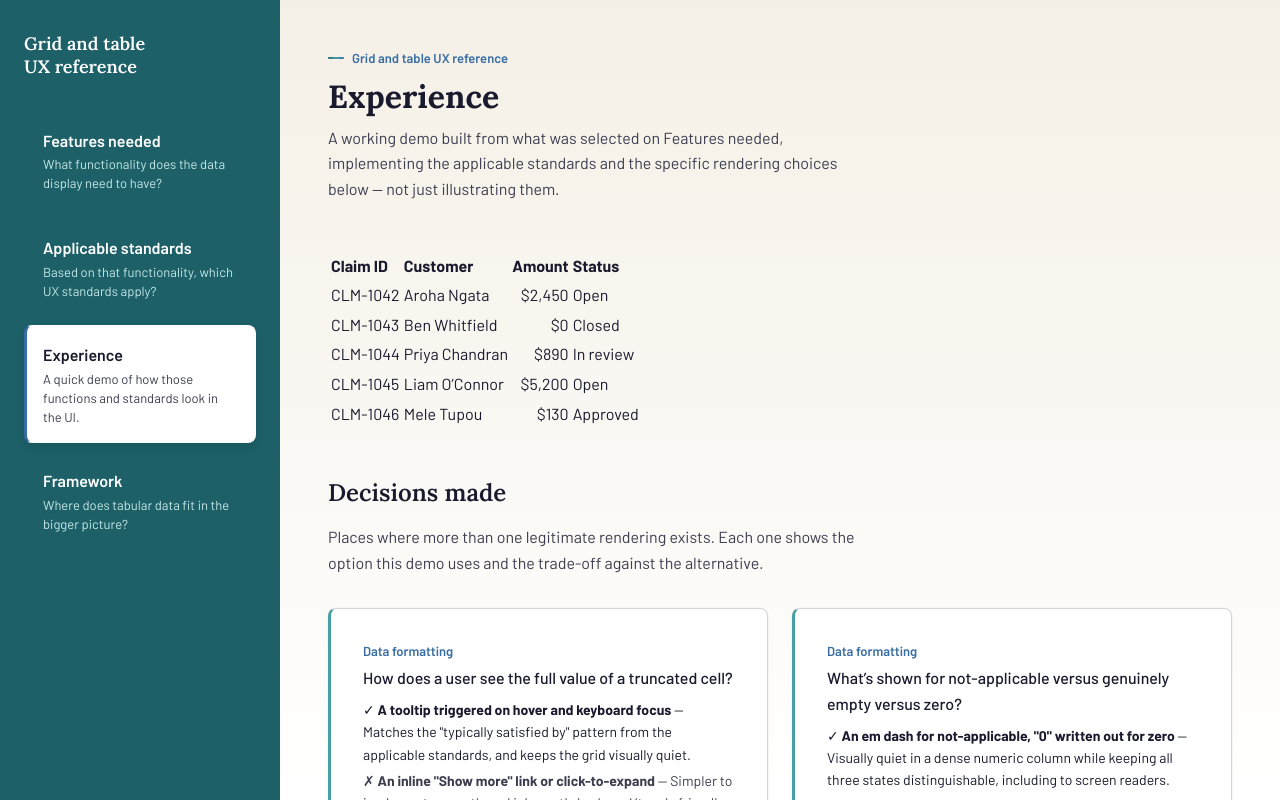
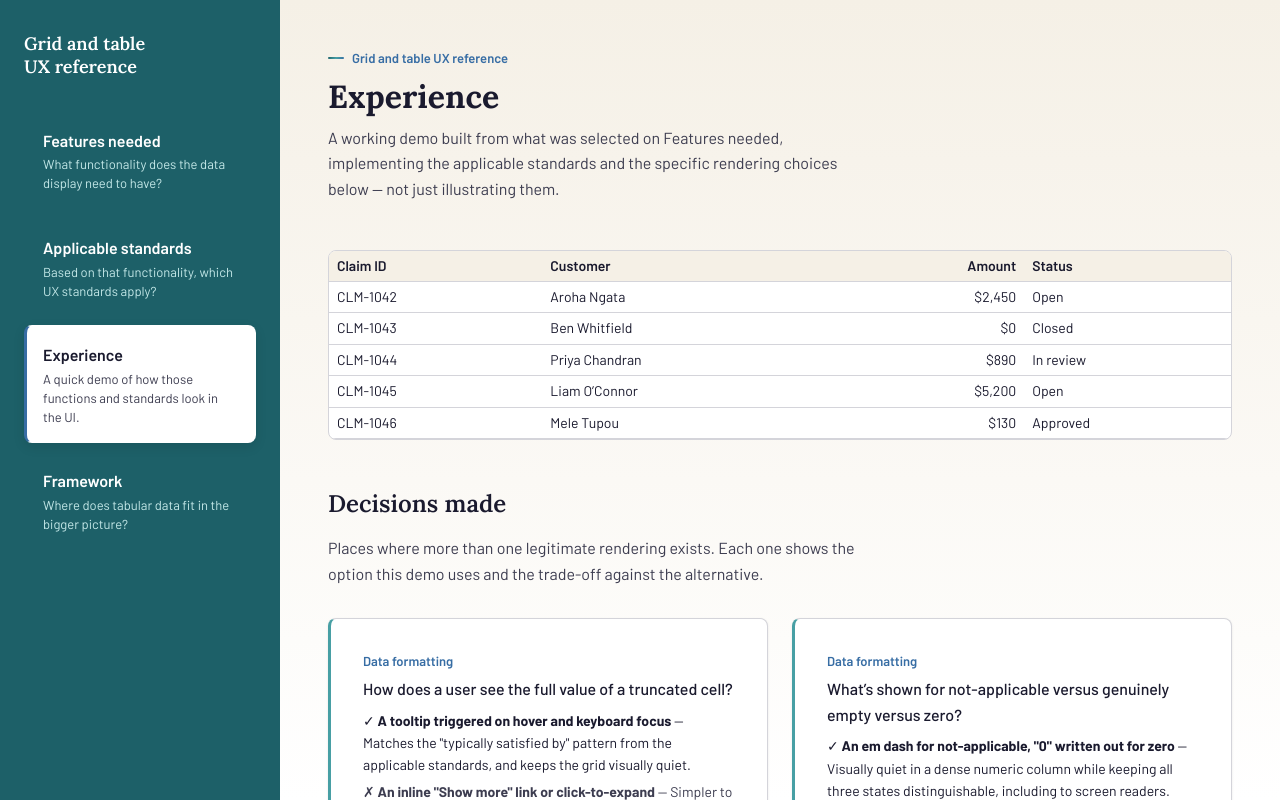
Before and after one commit to puneetsyaloutlook/grabledesigner, a React (Vite) app: page /experience in a window 1280 px wide. Shown: the top 800 px of the page. Built offline with nearby package versions, Linux system fonts and the light colour scheme.

Commit message:
Add files via upload

```diff
--- a/src/styles/global.css
+++ b/src/styles/global.css
@@ -263,6 +263,269 @@ h3 {
   max-width: 65ch;
 }
 
+.overlay-backdrop {
+  position: fixed;
+  inset: 0;
+  background: rgba(26, 26, 46, 0.4);
+  display: flex;
+  justify-content: flex-end;
+  z-index: 100;
+}
+
+.overlay-panel {
+  background: var(--surface-page);
+  box-shadow: var(--shadow-elevated);
+  display: flex;
+  flex-direction: column;
+  max-height: 100vh;
+  overflow-y: auto;
+}
+
+.overlay-drawer {
+  width: 420px;
+  max-width: 90vw;
+  height: 100vh;
+}
+
+.overlay-modal {
+  margin: auto;
+  width: 480px;
+  max-width: 90vw;
+  max-height: 80vh;
+  border-radius: var(--radius-lg);
+}
+
+.overlay-backdrop:has(.overlay-modal) {
+  justify-content: center;
+  align-items: center;
+}
+
+.overlay-header {
+  display: flex;
+  align-items: flex-start;
+  justify-content: space-between;
+  gap: var(--space-md);
+  padding: var(--space-lg);
+  border-bottom: 1px solid var(--border-default);
+}
+
+.overlay-header h2 {
+  margin: 0;
+  font-size: var(--text-h3-size);
+  outline: none;
+}
+
+.overlay-close {
+  background: none;
+  border: none;
+  cursor: pointer;
+  font-size: 1rem;
+  color: var(--text-secondary);
+  padding: var(--space-xs);
+  line-height: 1;
+}
+
+.overlay-close:hover {
+  color: var(--text-primary);
+}
+
+.overlay-close:focus-visible {
+  outline: 2px solid var(--border-active);
+  outline-offset: 2px;
+}
+
+.overlay-body {
+  padding: var(--space-lg);
+}
+
+/* Demo grid */
+
+.demo-table-wrap {
+  overflow-x: auto;
+  border: 1px solid var(--border-default);
+  border-radius: var(--radius-lg);
+  background: var(--surface-page);
+}
+
+.demo-table {
+  border-collapse: collapse;
+  width: 100%;
+  font-size: var(--text-sm-size);
+}
+
+.demo-table th, .demo-table td {
+  padding: var(--space-sm) var(--space-md);
+  border-bottom: 1px solid var(--border-default);
+  white-space: nowrap;
+  vertical-align: middle;
+}
+
+.demo-table[data-density="compact"] th, .demo-table[data-density="compact"] td {
+  padding: 4px var(--space-sm);
+}
+
+.demo-table[data-density="spacious"] th, .demo-table[data-density="spacious"] td {
+  padding: var(--space-md) var(--space-lg);
+}
+
+.demo-table thead th {
+  background: var(--surface-warm);
+  font-weight: 600;
+  text-align: left;
+}
+
+.demo-table tbody tr:hover {
+  background: var(--teal-100);
+}
+
+.demo-table tr.row-selected {
+  background: var(--teal-100);
+}
+
+.select-col, .reorder-col, .actions-col {
+  width: 1%;
+  white-space: nowrap;
+}
+
+/* Locked-column decision: persistent border boundary, not a scroll-triggered shadow */
+.locked-col {
+  position: sticky;
+  left: 0;
+  background: inherit;
+  border-right: 2px solid var(--border-active);
+  z-index: 1;
+}
+
+.demo-table thead .locked-col {
+  background: var(--surface-warm);
+  z-index: 2;
+}
+
+.sort-header {
+  display: inline-flex;
+  align-items: center;
+  gap: 4px;
+  background: none;
+  border: none;
+  cursor: pointer;
+  font: inherit;
+  font-weight: 600;
+  padding: 0;
+  color: inherit;
+}
+
+.sort-indicator {
+  display: inline-flex;
+  align-items: center;
+  gap: 2px;
+  color: var(--color-action);
+}
+
+/* Multi-sort-priority decision: a visible ordinal badge, not just an icon */
+.sort-priority {
+  font-size: 0.6875rem;
+  background: var(--color-action);
+  color: #fff;
+  border-radius: var(--radius-pill);
+  width: 14px;
+  height: 14px;
+  display: inline-flex;
+  align-items: center;
+  justify-content: center;
+}
+
+/* Editable-affordance decision: a persistent border, not hover-only */
+.editable-cell {
+  border: 1px dashed var(--border-strong);
+  cursor: text;
+  border-radius: 4px;
+}
+
+.editable-cell input {
+  width: 100%;
+  border: none;
+  font: inherit;
+  padding: 0;
+}
+
+.editable-cell input:focus {
+  outline: none;
+}
+
+.truncate-cell {
+  position: relative;
+  cursor: default;
+}
+
+.truncate-cell:focus-visible {
+  outline: 2px solid var(--border-active);
+  outline-offset: 2px;
+}
+
+.truncate-tooltip {
+  position: absolute;
+  bottom: 100%;
+  left: 0;
+  margin-bottom: 6px;
+  background: var(--neutral-900);
+  color: #fff;
+  padding: var(--space-sm);
+  border-radius: var(--radius-default);
+  white-space: normal;
+  width: 260px;
+  font-size: var(--text-sm-size);
+  z-index: 10;
+  box-shadow: var(--shadow-elevated);
+}
+
+.reorder-btn {
+  background: none;
+  border: 1px solid var(--border-default);
+  border-radius: 4px;
+  width: 22px;
+  height: 22px;
+  cursor: pointer;
+  font-size: 0.75rem;
+}
+
+.expand-row td {
+  background: var(--surface-warm);
+  white-space: normal;
+}
+
+.expand-content {
+  display: flex;
+  flex-direction: column;
+  gap: 4px;
+  padding: var(--space-sm) 0;
+}
+
+.bulk-bar {
+  display: flex;
+  align-items: center;
+  gap: var(--space-md);
+  background: var(--teal-900);
+  color: #fff;
+  padding: var(--space-sm) var(--space-md);
+  border-radius: var(--radius-default);
+  margin-bottom: var(--space-md);
+}
+
+.bulk-bar .button {
+  min-height: 32px;
+  padding: 4px var(--space-md);
+}
+
+.demo-note {
+  font-size: var(--text-sm-size);
+  color: var(--text-secondary);
+  margin-top: var(--space-md);
+}
+
+tr[aria-busy="true"] {
+  opacity: 0.6;
+}
+
 .button:focus-visible {
   outline: 2px solid var(--border-active);
   outline-offset: 2px;
```
